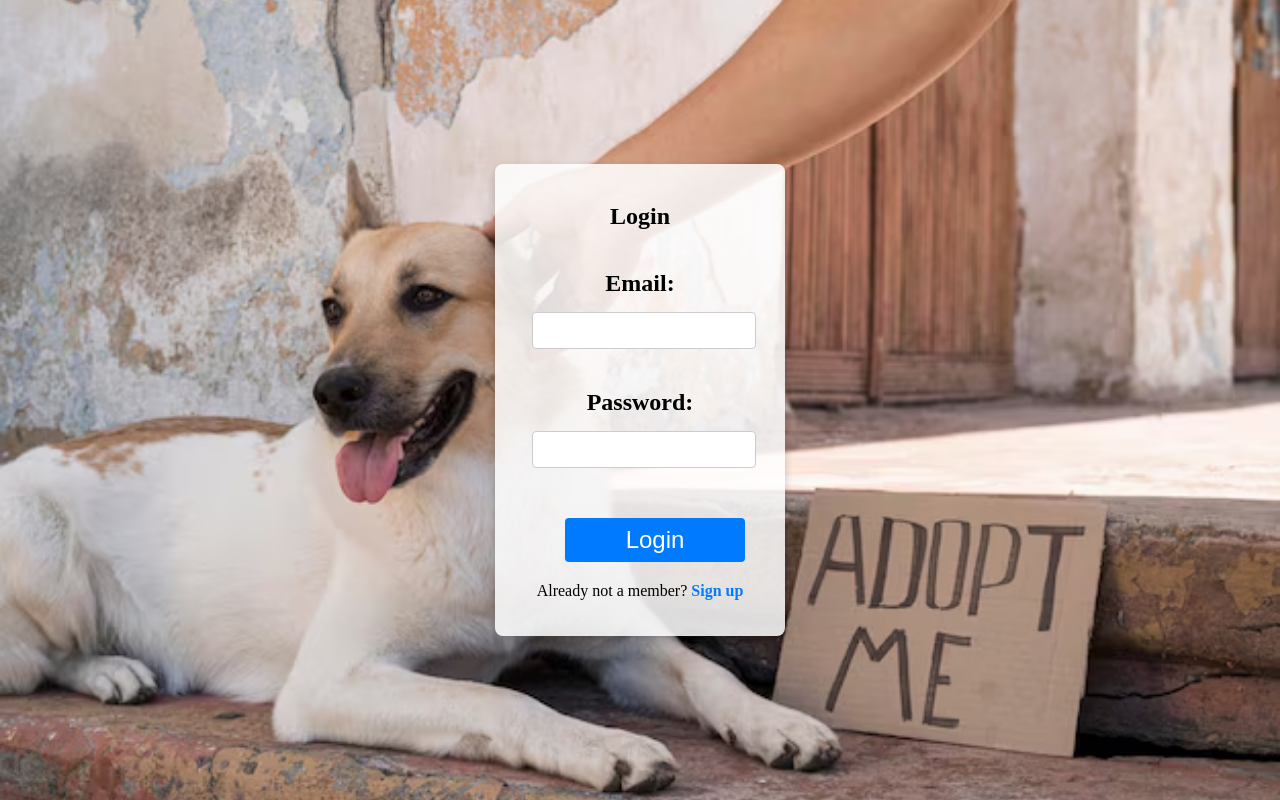
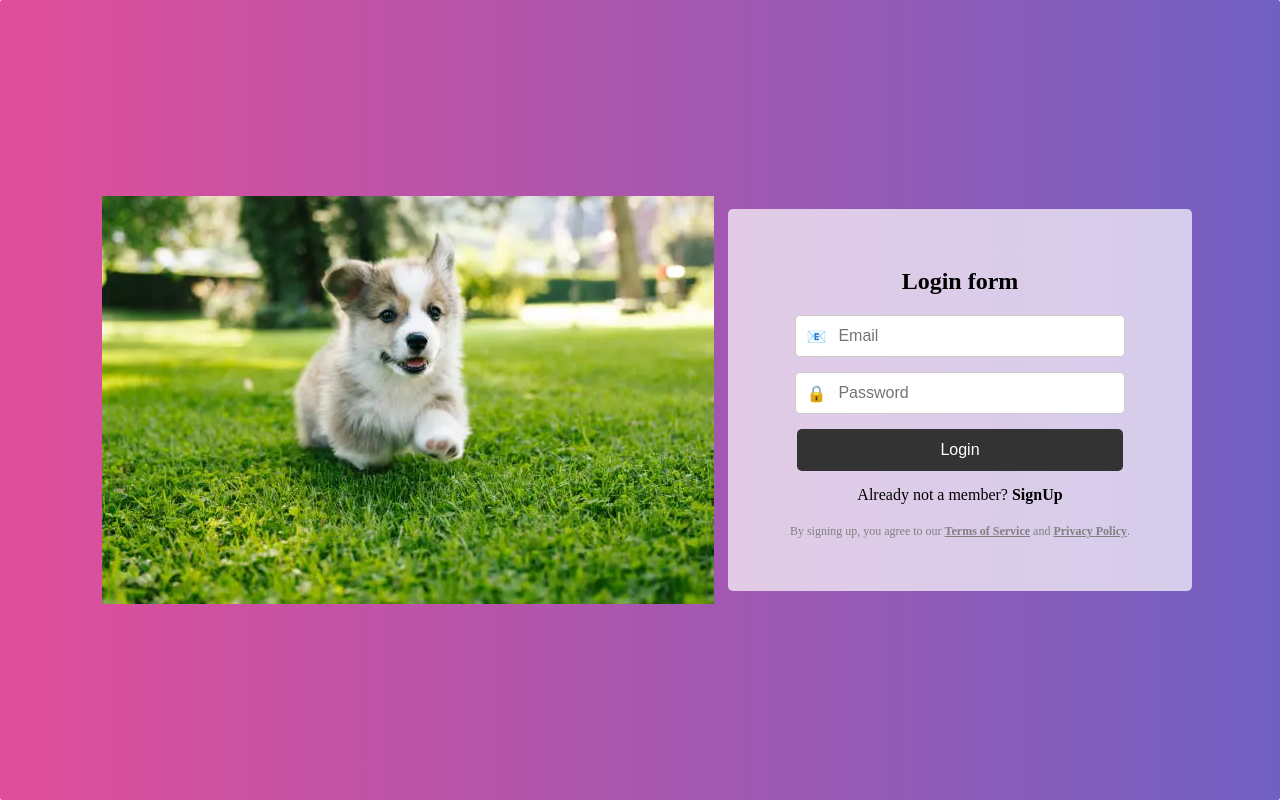
Before and after one commit to PRIYASAKI/Pet_Adaption_Web, a React (Vite) app in the folder client/: page /login in a window 1280 px wide. Built offline with nearby package versions, Linux system fonts and the light colour scheme.

Commit message:
Fifth commit!!

```diff
--- a/client/src/pages/Login.jsx
+++ b/client/src/pages/Login.jsx
@@ -1,93 +1,39 @@
-import React, { useState } from "react";
-import backgroundImage from "../assets/bg.avif";
+import React from "react";
+import "./styles.css";
+import dog from "../assets/dog.webp";
 
-function Login() {
-  const [email, setEmail] = useState("");
-  const [password, setPassword] = useState("");
+const Login = () => {
+  return (
+    <div className="login-container">
 
-  const handleSubmit = (e) => {
-    e.preventDefault();
-    // Handle login logic
-  };
-
-  return (
-    <div
-      style={{
-        display: "flex",
-        justifyContent: "center",
-        alignItems: "center",
-        height: "100vh",
-        backgroundImage: `url(${backgroundImage})`,
-        backgroundSize: "cover",
-        backgroundPosition: "center",
-      }}
-    >
-      <div
-        style={{
-          background: "rgba(255, 255, 255, 0.85)",
-          padding: "20px",
-          borderRadius: "8px",
-          boxShadow: "0 4px 8px rgba(0, 0, 0, 0.2)",
-          textAlign: "center",
-          width: "250px",
-        }}
-      >
-        <h2 style={{ marginBottom: "40px" }}>Login</h2>
-        <form onSubmit={handleSubmit}>
-          <label style={{ fontSize: "24px", fontWeight: "bold" }}>Email:</label>
-          <input
-            type="email"
-            value={email}
-            onChange={(e) => setEmail(e.target.value)}
-            style={{
-              width: "210px",
-              padding: "6px",
-              margin: "15px 0px 8px 8px",
-              border: "1px solid #ccc",
-              borderRadius: "4px",
-              fontSize: "20px",
-              marginBottom: "40px",
-            }}
-          />
-          <label style={{ fontSize: "24px", fontWeight: "bold" }}>Password:</label>
-          <input
-            type="password"
-            value={password}
-            onChange={(e) => setPassword(e.target.value)}
-            style={{
-              width: "210px",
-              padding: "6px",
-              margin: "15px 0px 8px 8px",
-              border: "1px solid #ccc",
-              borderRadius: "4px",
-              fontSize: "20px",
-              marginBottom: "40px",
-            }}
-          />
-          <button
-            type="submit"
-            style={{
-              width: "180px",
-              padding: "8px",
-              background: "#007bff",
-              color: "white",
-              border: "none",
-              cursor: "pointer",
-              marginTop: "10px",
-              marginLeft: "30px",
-              fontSize: "24px",
-              borderRadius: "4px",
-            }}
-          >
-            Login
-          </button>
+      <div className="image-section">
+        <div className="image-placeholder">
+          <img src={dog} alt="Login" className="image-icon" />
+        </div>
+      </div>
+      <div className="login-section">
+        <h2 className="login-title">Login form</h2>
+        <form className="login-form">
+          <div className="input-group">
+            <span className="icon">📧</span>
+            <input type="email" placeholder="Email" />
+          </div>
+          <div className="input-group">
+            <span className="icon">🔒</span>
+            <input type="password" placeholder="Password" />
+          </div>
+          <button className="login-button">Login</button>
         </form>
-        <p style={{ marginTop: "20px", fontSize: "16px" }}>
-          Already not a member? <a href="/signup" style={{ color: "#007bff", textDecoration: "none", fontWeight: "bold" }}>Sign up</a>
+        <p className="signup-text">
+          Already not a member? <span className="signup-link">SignUp</span>
+        </p>
+        <p className="terms-text">
+          By signing up, you agree to our <span>Terms of Service</span> and{" "}
+          <span>Privacy Policy</span>.
         </p>
       </div>
     </div>
   );
-}
+};
 
 export default Login;
--- a/client/src/pages/styles.css
+++ b/client/src/pages/styles.css
@@ -216,44 +216,117 @@ ul li {
   margin-bottom: 5px;
 }
 
-#login .login-container {
-  display: flex;
-  justify-content: center;
-  align-items: center;
-  height: 100vh;
-  background-image: url('your-image.jpg'); /* Replace with your image path */
-  background-size: cover;
-  background-position: center;
+#login
+
+* {
+  margin: 0;
+  padding: 0;
+  box-sizing: border-box;
+  font-family: Arial, sans-serif;
+
 }
 
-.login-box {
-  background: rgba(255, 255, 255, 0.9);
-  padding: 20px;
-  border-radius: 10px;
-  box-shadow: 0 4px 10px rgba(0, 0, 0, 0.2);
-  text-align: center;
-  width: 90%;
-  max-width: 400px;
+.login-container {
+  display: flex;
+  align-items: center;
+  justify-content: center;
+  height: 100vh;
+  background: linear-gradient(to right, #e14e9a, hsl(250, 45%, 57%));
+  border-radius: 2px;
 }
 
-.login-box input {
-  width: 100%;
-  padding: 10px;
-  margin-top: 10px;
-  border: 1px solid #ccc;
+.image-section {
+  width: 50%;
+  display: flex;
+  align-items: center;
+  justify-content: center;
   border-radius: 5px;
 }
 
-.login-box button {
-  background: #007bff;
+.image-placeholder {
+  width: 300px;
+  height: 300px;
+  background-color: #cb3ebd;
+  display: flex;
+  align-items: center;
+  justify-content: center;
+  font-size: 50px;
+  color: #888;
+  border-radius: 5px;
+}
+
+.login-section {
+  width: 30%;
+  background: rgba(255, 255, 255, 0.69);
+  padding: 40px;
+  text-align: center;
+  border-radius: 5px;
+
+}
+
+.login-title {
+  font-size: 24px;
+  margin-bottom: 20px;
+  font-weight: bold;
+}
+
+.login-form {
+  display: flex;
+  flex-direction: column;
+  gap: 15px;
+  align-items: center;
+}
+
+.input-group {
+  display: flex;
+  align-items: center;
+  border: 1px solid #ccc;
+  padding: 10px;
+  width: 80%;
+  background: white;
+  border-radius: 5px;
+}
+
+.icon {
+  margin-right: 10px;
+}
+
+.input-group input {
+  border: none;
+  outline: none;
+  width: 100%;
+  font-size: 16px;
+}
+
+.login-button {
+  width: 85%;
+  background-color: #333;
   color: white;
+  padding: 12px;
   border: none;
   cursor: pointer;
-  padding: 10px;
-  margin-top: 10px;
-  width: 100%;
+  font-size: 16px;
+  border-radius: 5px;
 }
 
-.login-box button:hover {
-  background: #0056b3;
+.signup-text {
+  margin-top: 15px;
 }
+
+.signup-link {
+  color: black;
+  font-weight: bold;
+  cursor: pointer;
+}
+
+.terms-text {
+  margin-top: 20px;
+  font-size: 12px;
+  color: gray;
+}
+
+.terms-text span {
+  font-weight: bold;
+  text-decoration: underline;
+  cursor: pointer;
+}
```
